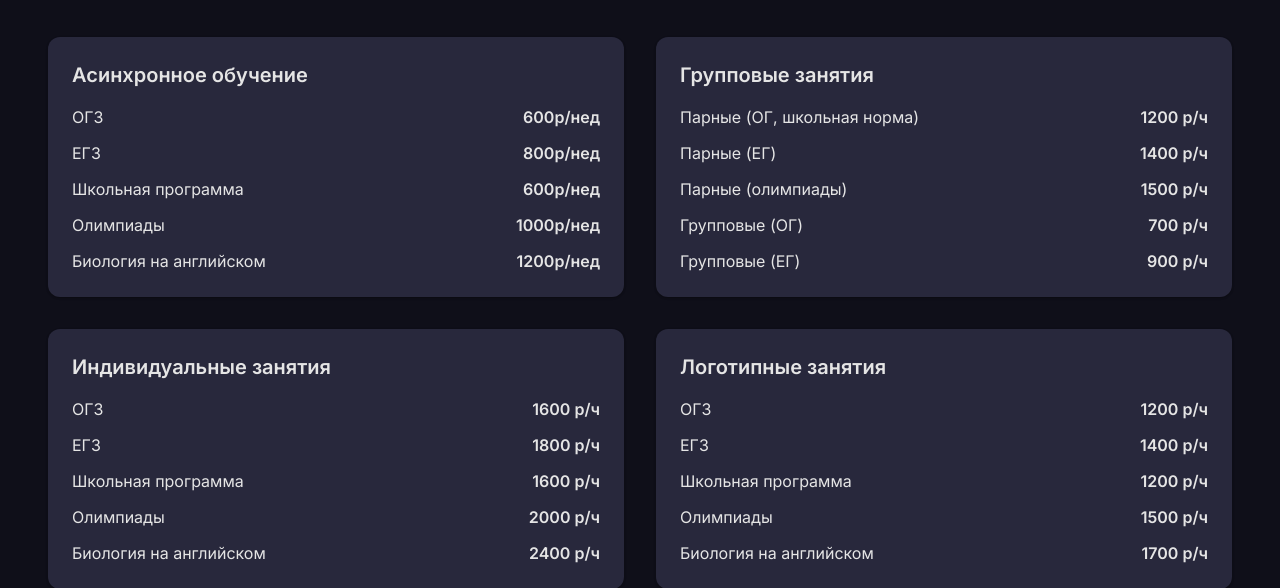
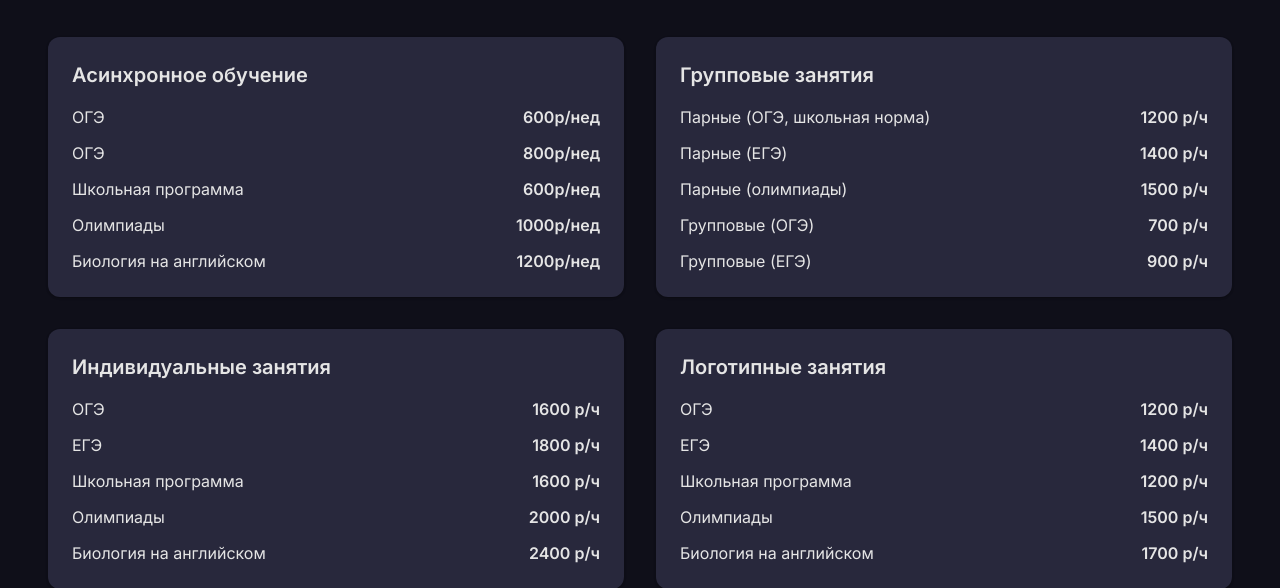
Before and after one commit to ErnestoAizenberg/maria-tutor, a Django app: template main/templates/main/lessons1.html in a window 1280 px wide. Shown: the part 643-1231 px from the top of the page. Run offline with Django 5.2, Linux system fonts and the light colour scheme; the template is opened without the code that fills it, so the values that code supplies are empty; some libraries are stand-ins or nearby versions.

Commit message:
fix: correct misspellings

```diff
--- a/main/templates/main/lessons1.html
+++ b/main/templates/main/lessons1.html
@@ -74,11 +74,11 @@
             <h3 class="text-xl font-bold mb-4">Асинхронное обучение</h3>
             <ul class="space-y-3">
                 <li class="flex justify-between">
-                    <span>ОГЗ</span>
+                    <span>ОГЭ</span>
                     <span class="font-bold">600р/нед</span>
                 </li>
                 <li class="flex justify-between">
-                    <span>ЕГЗ</span>
+                    <span>ОГЭ</span>
                     <span class="font-bold">800р/нед</span>
                 </li>
                 <li class="flex justify-between">
@@ -101,11 +101,11 @@
             <h3 class="text-xl font-bold mb-4">Групповые занятия</h3>
             <ul class="space-y-3">
                 <li class="flex justify-between">
-                    <span>Парные (ОГ, школьная норма)</span>
+                    <span>Парные (ОГЭ, школьная норма)</span>
                     <span class="font-bold">1200 р/ч</span>
                 </li>
                 <li class="flex justify-between">
-                    <span>Парные (ЕГ)</span>
+                    <span>Парные (ЕГЭ)</span>
                     <span class="font-bold">1400 р/ч</span>
                 </li>
                 <li class="flex justify-between">
@@ -113,11 +113,11 @@
                     <span class="font-bold">1500 р/ч</span>
                 </li>
                 <li class="flex justify-between">
-                    <span>Групповые (ОГ)</span>
+                    <span>Групповые (ОГЭ)</span>
                     <span class="font-bold">700 р/ч</span>
                 </li>
                 <li class="flex justify-between">
-                    <span>Групповые (ЕГ)</span>
+                    <span>Групповые (ЕГЭ)</span>
                     <span class="font-bold">900 р/ч</span>
                 </li>
             </ul>
@@ -128,11 +128,11 @@
             <h3 class="text-xl font-bold mb-4">Индивидуальные занятия</h3>
             <ul class="space-y-3">
                 <li class="flex justify-between">
-                    <span>ОГЗ</span>
+                    <span>ОГЭ</span>
                     <span class="font-bold">1600 р/ч</span>
                 </li>
                 <li class="flex justify-between">
-                    <span>ЕГЗ</span>
+                    <span>ЕГЭ</span>
                     <span class="font-bold">1800 р/ч</span>
                 </li>
                 <li class="flex justify-between">
@@ -155,11 +155,11 @@
             <h3 class="text-xl font-bold mb-4">Логотипные занятия</h3>
             <ul class="space-y-3">
                 <li class="flex justify-between">
-                    <span>ОГЗ</span>
+                    <span>ОГЭ</span>
                     <span class="font-bold">1200 р/ч</span>
                 </li>
                 <li class="flex justify-between">
-                    <span>ЕГЗ</span>
+                    <span>ЕГЭ</span>
                     <span class="font-bold">1400 р/ч</span>
                 </li>
                 <li class="flex justify-between">
```
